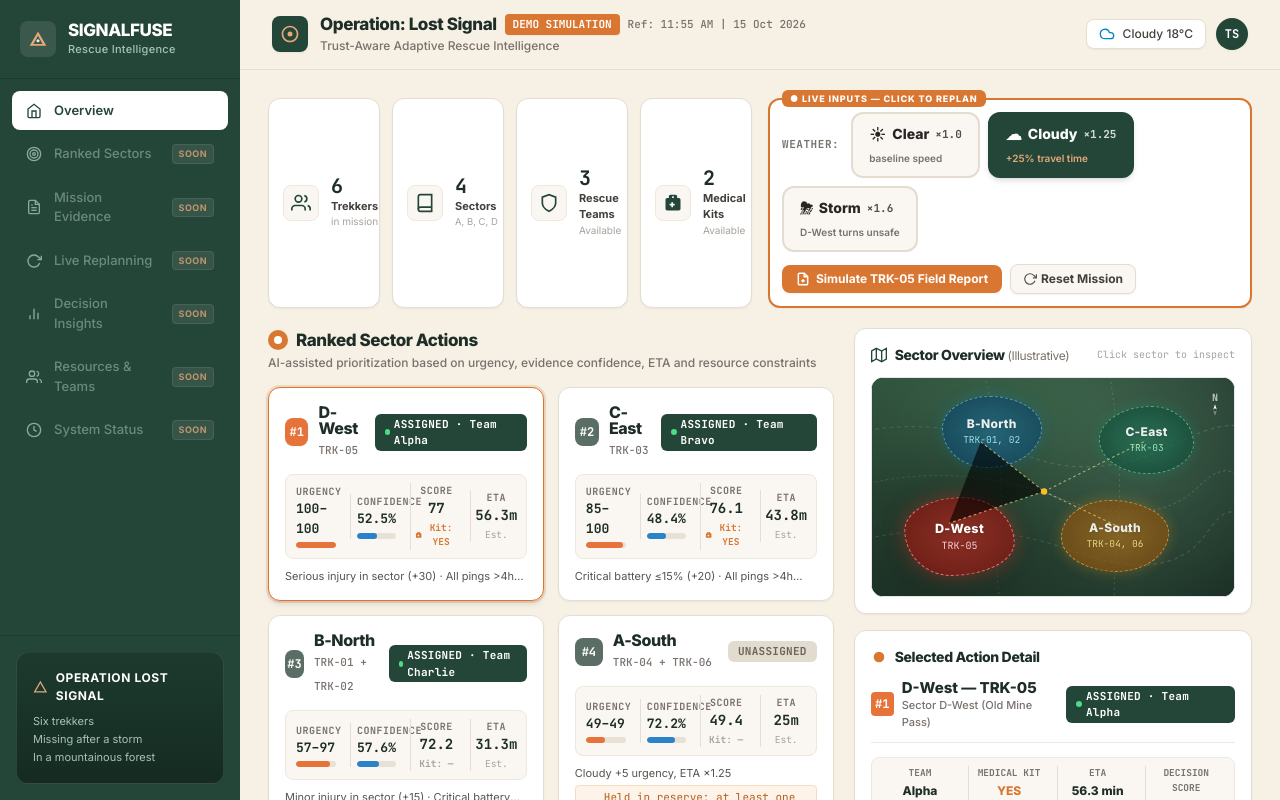
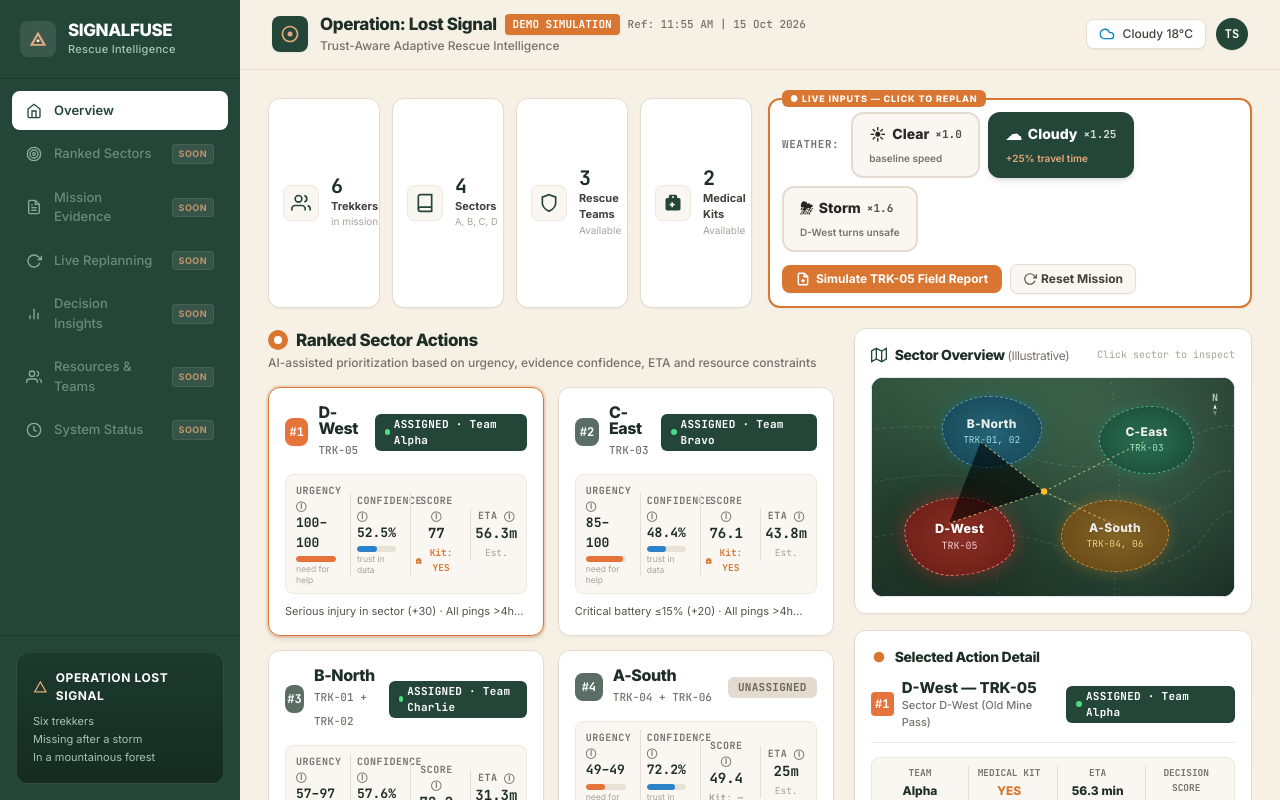
Before and after one commit to dgboy-ai/BuildingBox, a React (Vite) app in the folder frontend/: page / in a window 1280 px wide. Shown: the top 800 px of the page. Built offline with nearby package versions, Linux system fonts and the light colour scheme; no server answers.

Commit message:
fix: self-explaining metric labels with tooltips on cards

```diff
--- a/frontend/src/components/ActionCard.jsx
+++ b/frontend/src/components/ActionCard.jsx
@@ -42,30 +42,32 @@ export default function ActionCard({ a, selected, onSelect }) {
       {/* Metrics Row: Urgency, Confidence, Score, ETA */}
       <div className="mt-3.5 grid grid-cols-4 gap-2 items-center text-center py-2 px-1 rounded-lg bg-[#FAF7F2] border border-[#EFE8DD]">
         {/* Urgency */}
-        <div className="text-left px-1.5">
-          <div className="text-[10px] font-bold tracking-wider text-stone-500 uppercase font-mono">Urgency</div>
+        <div className="text-left px-1.5" title="How fast this sector needs help: injury + dying battery + weak signal + stale ping + bad weather. Range = known risks → worst case if the unknowns are bad. Hand-set heuristic, not medical risk.">
+          <div className="text-[10px] font-bold tracking-wider text-stone-500 uppercase font-mono">Urgency ⓘ</div>
           <div className="font-bold font-mono text-[13px] text-[#1E2E27]">
             {a.urgency_low}–{a.urgency_high}
           </div>
           <div className="mt-1">
             <UrgencyBar value={a.urgency_mid} />
           </div>
+          <div className="text-[8.5px] text-stone-400 leading-tight mt-0.5">need for help</div>
         </div>
 
         {/* Confidence */}
-        <div className="text-left px-1.5 border-l border-[#E6DECة border-[#E6DED2]">
-          <div className="text-[10px] font-bold tracking-wider text-stone-500 uppercase font-mono">Confidence</div>
+        <div className="text-left px-1.5 border-l border-[#E6DED2]" title="How much we trust the evidence: fresh ping + known sector + signal + complete fields. Low means stale or missing data — never means safe.">
+          <div className="text-[10px] font-bold tracking-wider text-stone-500 uppercase font-mono">Confidence ⓘ</div>
           <div className="font-bold font-mono text-[13px] text-[#1E2E27]">
             {a.confidence}%
           </div>
           <div className="mt-1">
             <ConfidenceBar value={a.confidence} />
           </div>
+          <div className="text-[8.5px] text-stone-400 leading-tight mt-0.5">trust in data</div>
         </div>
 
         {/* Score */}
-        <div className="px-1 border-l border-[#E6DED2]">
-          <div className="text-[10px] font-bold tracking-wider text-stone-500 uppercase font-mono">Score</div>
+        <div className="px-1 border-l border-[#E6DED2]" title="Final rank score = 60% urgency + 20% uncertainty + 20% feasibility. Heuristic that decides the order.">
+          <div className="text-[10px] font-bold tracking-wider text-stone-500 uppercase font-mono" title="Final rank score = 60% urgency + 20% uncertainty + 20% feasibility. Heuristic that decides the order.">Score ⓘ</div>
           <div className="font-extrabold font-mono text-[14px] text-[#1E2E27]">
             {a.decision_score}
           </div>
@@ -84,8 +86,8 @@ export default function ActionCard({ a, selected, onSelect }) {
         </div>
 
         {/* ETA */}
-        <div className="px-1 border-l border-[#E6DED2]">
-          <div className="text-[10px] font-bold tracking-wider text-stone-500 uppercase font-mono">ETA</div>
+        <div className="px-1 border-l border-[#E6DED2]" title="Synthetic walk time from base camp × weather multiplier. Over 60 min = unsafe to send. Not a real measured route.">
+          <div className="text-[10px] font-bold tracking-wider text-stone-500 uppercase font-mono">ETA ⓘ</div>
           <div className="font-extrabold font-mono text-[14px] text-[#1E2E27]">
             {a.eta_min}m
           </div>
```
